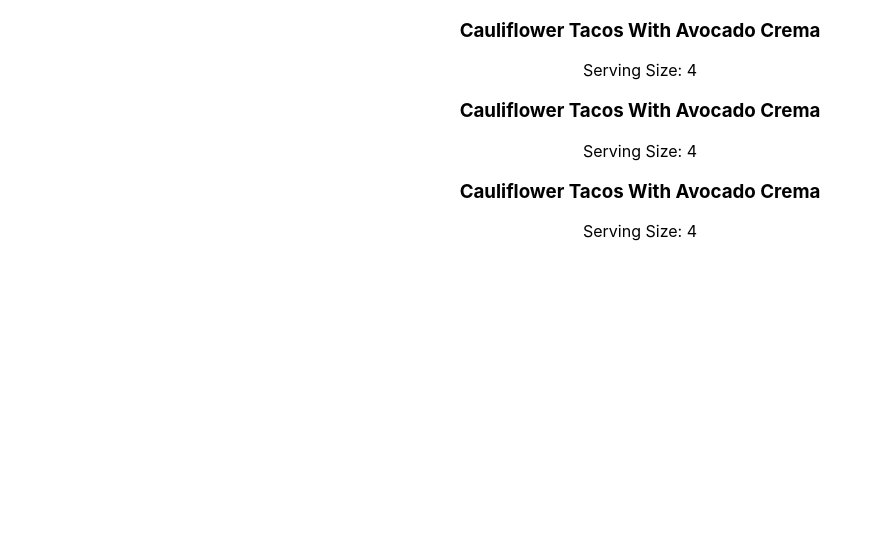
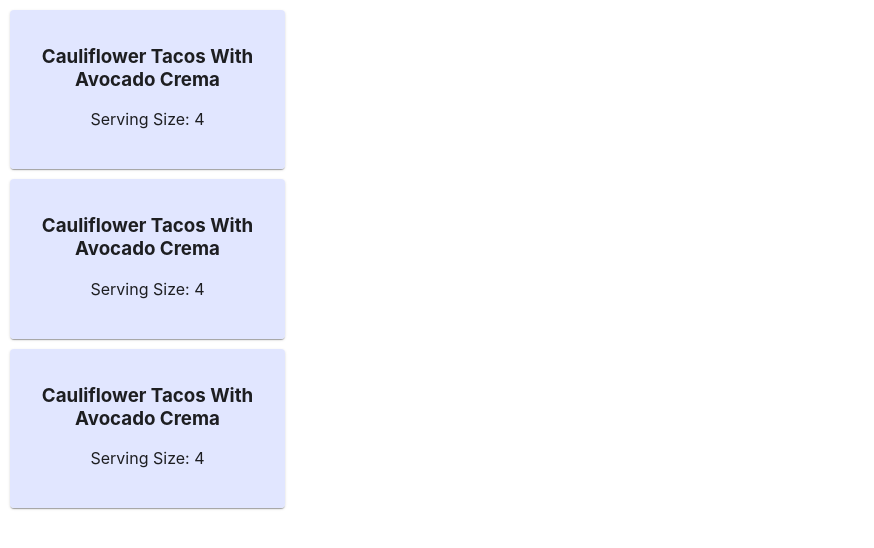
Before and after one commit to elim04/recipe-app, a React (Create React App) app: page / in a window 1280 px wide. Shown: the top 548 px of the page, without its empty margins (0-874 px from the left). Built offline with nearby package versions, Linux system fonts and the light colour scheme.

Commit message:
add basic card styling to recipes

```diff
--- a/src/components/RecipeListItem.tsx
+++ b/src/components/RecipeListItem.tsx
@@ -1,19 +1,33 @@
 import React from "react";
+
+import { makeStyles } from "@material-ui/core";
+import { Card, CardActions, CardContent } from "@material-ui/core";
 
 interface RecipeListItemProps {
   recipeName: string;
   servingSize: number;
 }
 
+const useStyles = makeStyles({
+  root: {
+    width: 275,
+    margin: 10,
+    backgroundColor: "rgb(221 227 255 / 87%)",
+  },
+});
+
 const RecipeListItem: React.FC<RecipeListItemProps> = ({
   recipeName,
   servingSize,
 }) => {
+  const classes = useStyles();
   return (
-    <div>
-      <h3>{recipeName}</h3>
-      <p>Serving Size: {servingSize}</p>
-    </div>
+    <Card className={classes.root}>
+      <CardContent>
+        <h3>{recipeName}</h3>
+        <p>Serving Size: {servingSize}</p>
+      </CardContent>
+    </Card>
   );
 };
 
```
